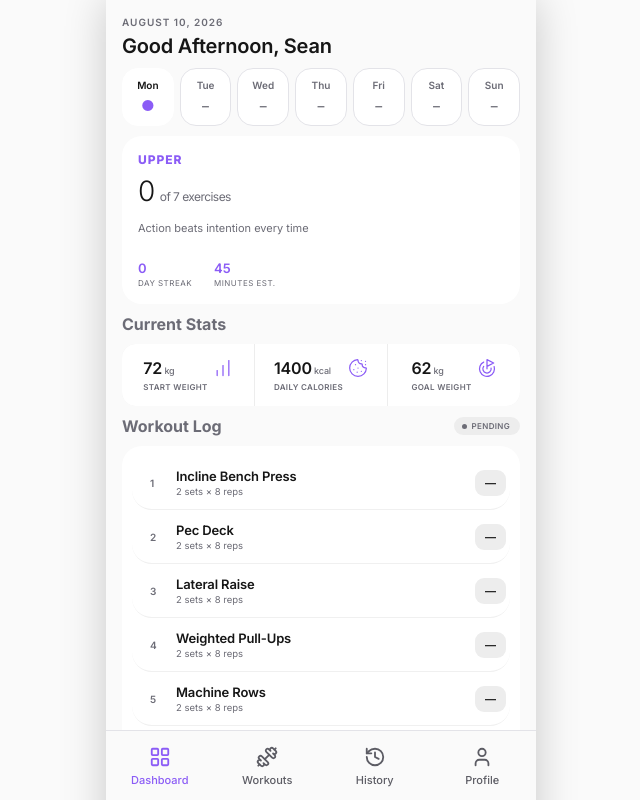
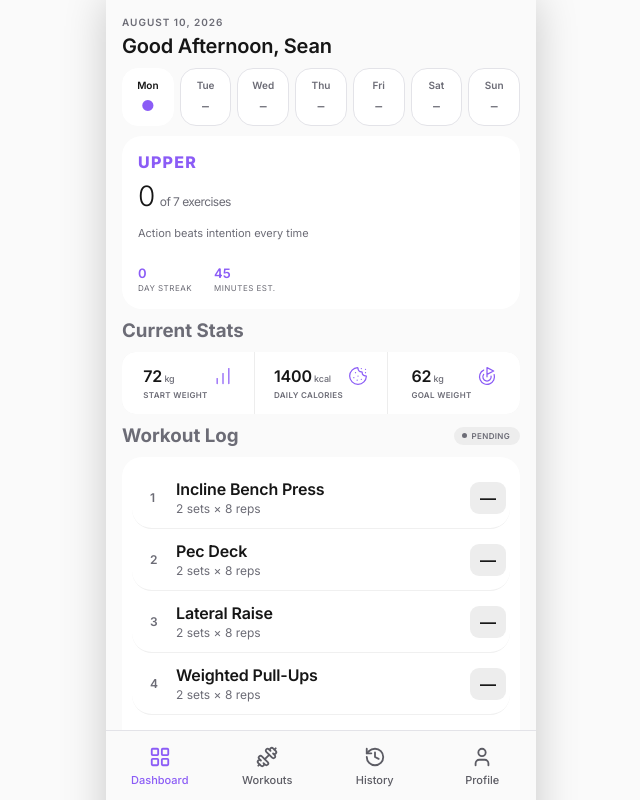
Before and after one commit to sphynx-00/Fito, a React (Vite) app: page / in a window 1280 px wide. Shown: the top 800 px of the page, without its empty margins (319-959 px from the left). Built offline with nearby package versions, Linux system fonts and the light colour scheme.

Commit message:
changed font size on my dashboard

```diff
--- a/src/pages/Dashboard/Dashboard.css
+++ b/src/pages/Dashboard/Dashboard.css
@@ -61,6 +61,10 @@ h4 {
   color: var(--text-secondary);
 }
 
+h3 {
+  color: var(--text-secondary);
+}
+
 .cards-row {
   background: #fff;
 }
--- a/src/pages/Dashboard/Dashboard.jsx
+++ b/src/pages/Dashboard/Dashboard.jsx
@@ -102,7 +102,7 @@ function Dashboard({ pastWorkouts, setPastWorkouts }) {
         dayStreak={dayStreak}
       />
 
-      <h4 className="current-stats">Current Stats</h4>
+      <h3 className="current-stats">Current Stats</h3>
       <div className="stats-grid">
         <StatCard logo={ChartNoAxesColumnIncreasing} color="#1F1B29" variant="Start-weight" label="Start weight" value={userStats.weight} unit="kg" />
         <StatCard logo={Cookie} color="#1F1B29" variant="Daily-calories" label="Daily calories" value={userStats.dailyCalories} unit="kcal" />
@@ -110,7 +110,7 @@ function Dashboard({ pastWorkouts, setPastWorkouts }) {
       </div>
 
       <div className="workout-log-container">
-        <h4>Workout Log</h4>
+        <h3>Workout Log</h3>
         <span className={isRecovery ? 'badge-hidden' : `badge ${getBadgeClass()}`}>
           <span className="badge-dot" />
           {getBadgeStatus()}
--- a/src/pages/Dashboard/components/ExerciseRow.css
+++ b/src/pages/Dashboard/components/ExerciseRow.css
@@ -34,7 +34,7 @@
 }
 
 .tw-num {
-  font-size: 10px;
+  font-size: 12px;
   color: var(--text-tertiary);
   font-weight: 600;
   width: 14px;
@@ -51,7 +51,7 @@
 }
 
 .tw-name {
-  font-size: 13px;
+  font-size: 16px;
   color: var(--text-primary);
   font-weight: 600;
   margin: 0 0 2px;
@@ -64,13 +64,13 @@
 }
 
 .tw-sets {
-  font-size: 9.5px;
-  color: var(--text-tertiary);
+  font-size: 12px;
+  color: var(--text-secondary);
   margin: 0;
 }
 
 .tw-chip {
-  font-size: 11px;
+  font-size: 16px;
   font-weight: 600;
   color: var(--text-primary);
   background: var(--divider-strong);
--- a/src/pages/Dashboard/components/HeroBanner.css
+++ b/src/pages/Dashboard/components/HeroBanner.css
@@ -13,7 +13,7 @@
 }
 
 .hero-tag {
-  font-size: 12px;
+  font-size: 16px;
   color: var(--accent-purple);
   font-weight: 900;
   letter-spacing: 0.08em;
```
